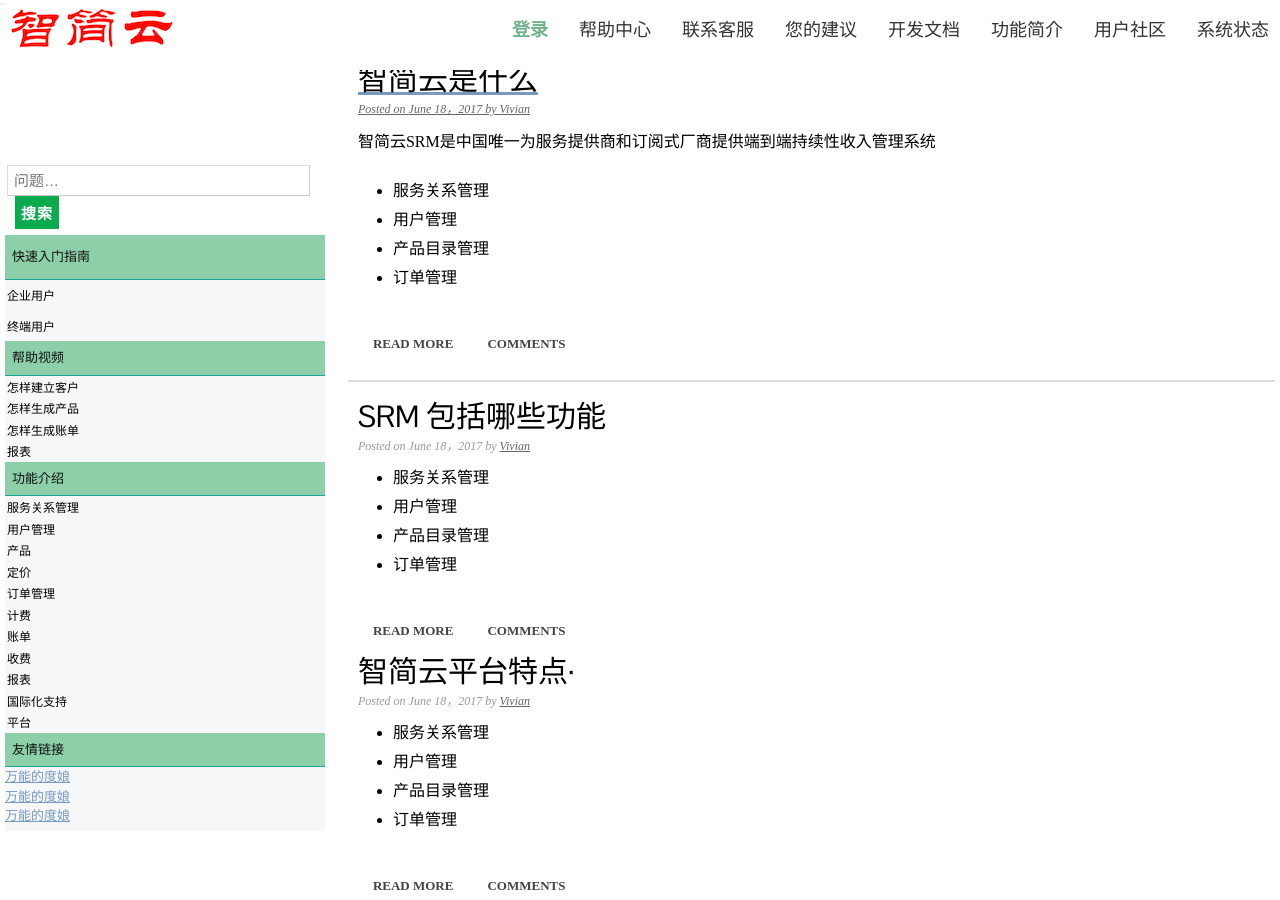
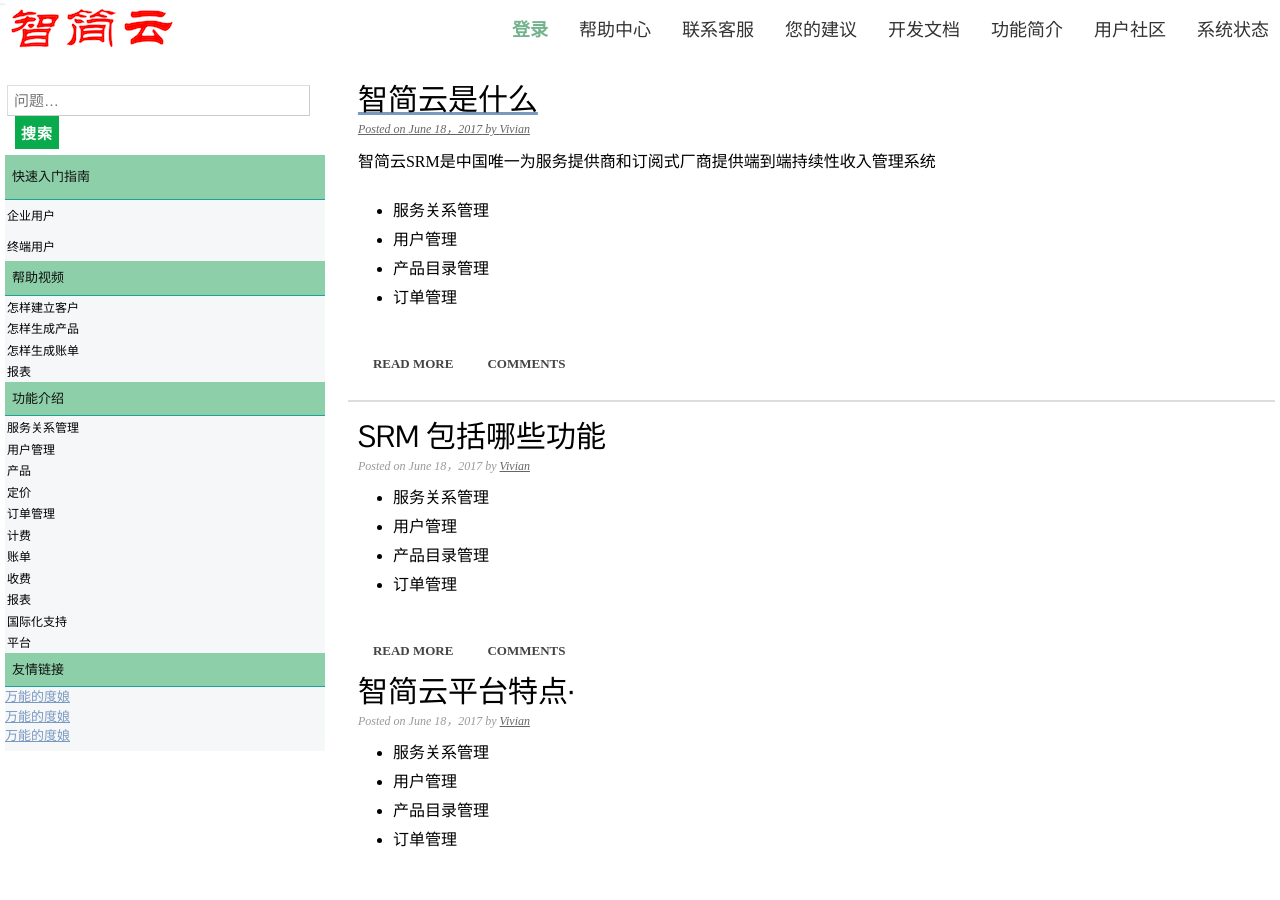
Before and after one commit to dreampivot/slipscloud.github.io, a Jekyll site: the page help/help-index.html, which Jekyll copies as it is, in a window 1280 px wide and 900 px high. Built offline with Jekyll 4.4.1, drawn with Linux system fonts in a browser that asks for light colours.

Commit message:
Update help-index.html

```diff
--- a/help/help-index.html
+++ b/help/help-index.html
@@ -26,7 +26,7 @@
 	<ul> </ul>
 	   <section id="content">
 	    <article>
-
+  	        <p></p>
 		<h2>智简云是什么</h2>
 		<div class="article-info">Posted on <time datetime="2017-06-18">June 18，2017</time> by <a href="#" rel="author">Vivian</a></div>
 
@@ -94,7 +94,7 @@
 	 <ul>  </ul>
         <ul>
           <form method="get" class="searchform" action="#" >
-          <p><input type="search" style="margin-left: 2px; margin-top: 105px;margin-buttom: 20px;" class="search-field" placeholder="问题&hellip;" value="" name="s"  size="30"/>
+          <p><input type="search" style="margin-left: 2px; margin-top: 25px;margin-buttom: 20px;" class="search-field" placeholder="问题&hellip;" value="" name="s"  size="30"/>
 	  <input name="send" style="margin-left: 10px;" class="formbutton" value="搜索" type="submit" /></p>
         </ul>
 
```
